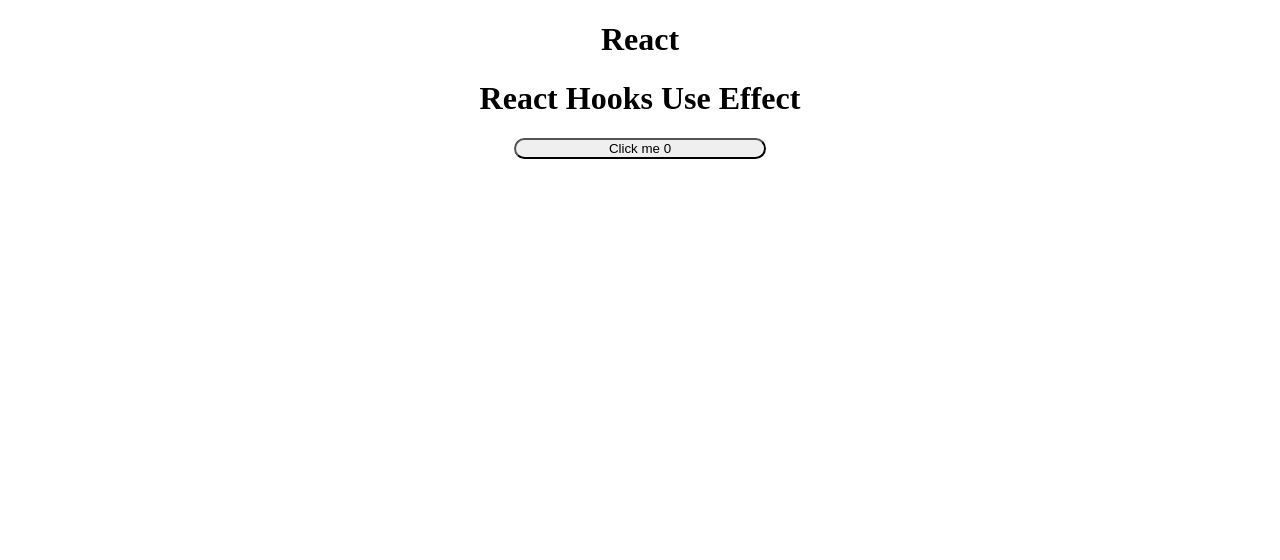
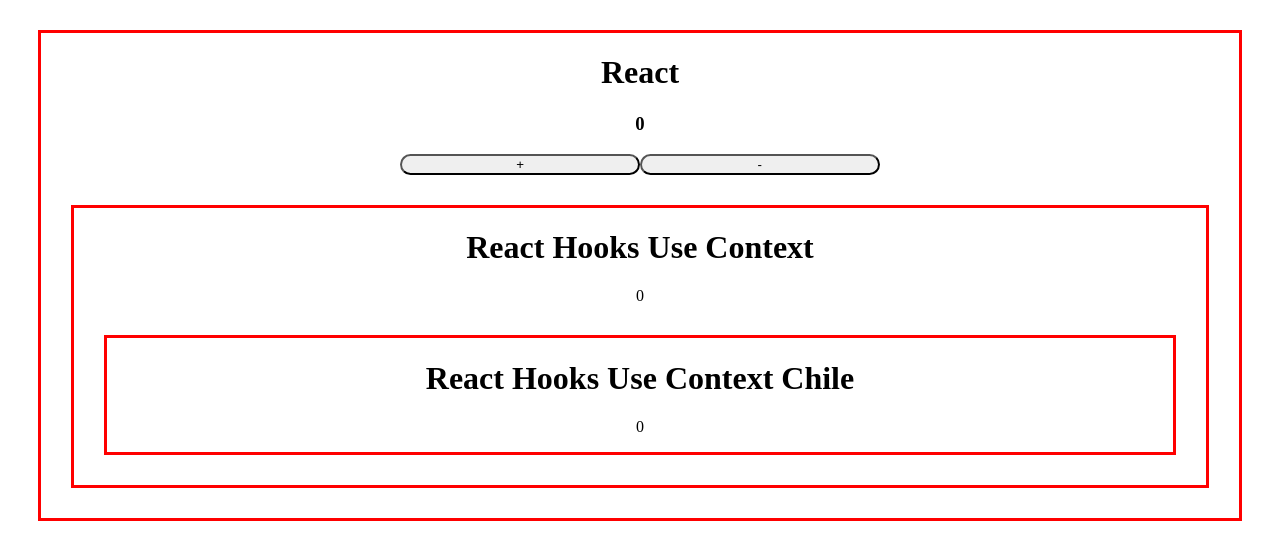
Before and after one commit to ajithshah/reactdemo, a React (Create React App) app: page / in a window 1280 px wide. Shown: the top 560 px of the page. Built offline with nearby package versions, Linux system fonts and the light colour scheme.

Commit message:
[Ajith] useContext

```diff
--- a/src/App.css
+++ b/src/App.css
@@ -1,6 +1,8 @@
 .App {
   padding: 0px;
   text-align: center;
+  border: 3px solid red;
+  margin: 30px;
 }
 button{
   width: 20%;
--- a/src/App.js
+++ b/src/App.js
@@ -1,13 +1,22 @@
 import './App.css';
-import React from 'react';
+import React, {useState} from 'react';
 // import Props from './component/Props/Props';
 // import NavigationBar from './component/Navbar/navbar.jsx';
 // import Main from './component/Main/main.jsx';
 // import EventBind from './component/Event/Event.jsx';
 // import UseState from './component/Hooks/useState';
-import UseEffect from './component/Hooks/useEffect';
+// import UseEffect from './component/Hooks/useEffect';
+import UseContext from './component/Hooks/useContext';
 
 function App() {
+  const [counter, setCounter] = useState(0);
+  const increment = () =>{
+    setCounter(counter + 1);
+  };
+  const decrement = () =>{
+    setCounter(counter - 1);
+  };
+
   return (
     <div className="App">
       <h1>React</h1>
@@ -16,13 +25,17 @@
         discription="Company"
         price={120.8}
       /> */}
+      <h3>{counter}</h3>
+      <button onClick={increment}>+</button>
+      <button onClick={decrement}>-</button>
 
       {/* <Props/> */}
       {/* <NavigationBar/> */}
       {/* <Main/> */}
       {/* <EventBind/> */}
       {/* <UseState/> */}
-      <UseEffect/>
+      {/* <UseEffect/> */}
+      <UseContext counter={counter}/>
 
     </div>
   );
--- /dev/null
+++ b/src/component/Hooks/Fchile.js
@@ -0,0 +1,13 @@
+import '../../App.css';
+import React from 'react';
+
+function Fchile({counter}) {
+  return (
+    <div className='App'>
+      <h1>React Hooks Use Context Chile</h1>
+      <p>{counter}</p>
+    </div>
+  );
+}
+
+export default Fchile;
--- /dev/null
+++ b/src/component/Hooks/useContext.js
@@ -0,0 +1,15 @@
+import '../../App.css';
+import React from 'react';
+import Fchile from './Fchile';
+
+function UseContext({counter}) {
+  return (
+    <div className='App'>
+      <h1>React Hooks Use Context</h1>
+      <p>{counter}</p>
+      <Fchile counter={counter}/>
+    </div>
+  );
+}
+
+export default UseContext;
```
